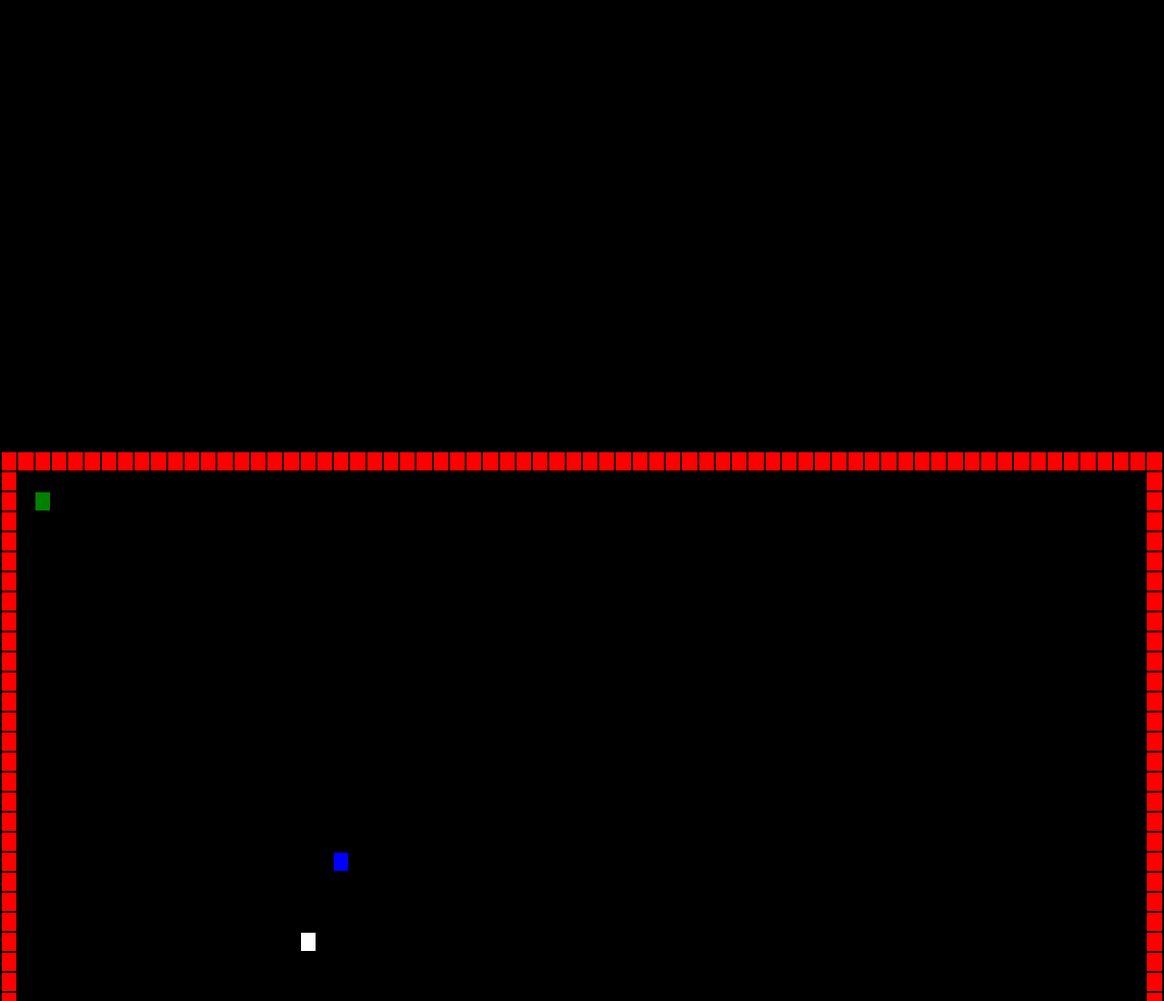
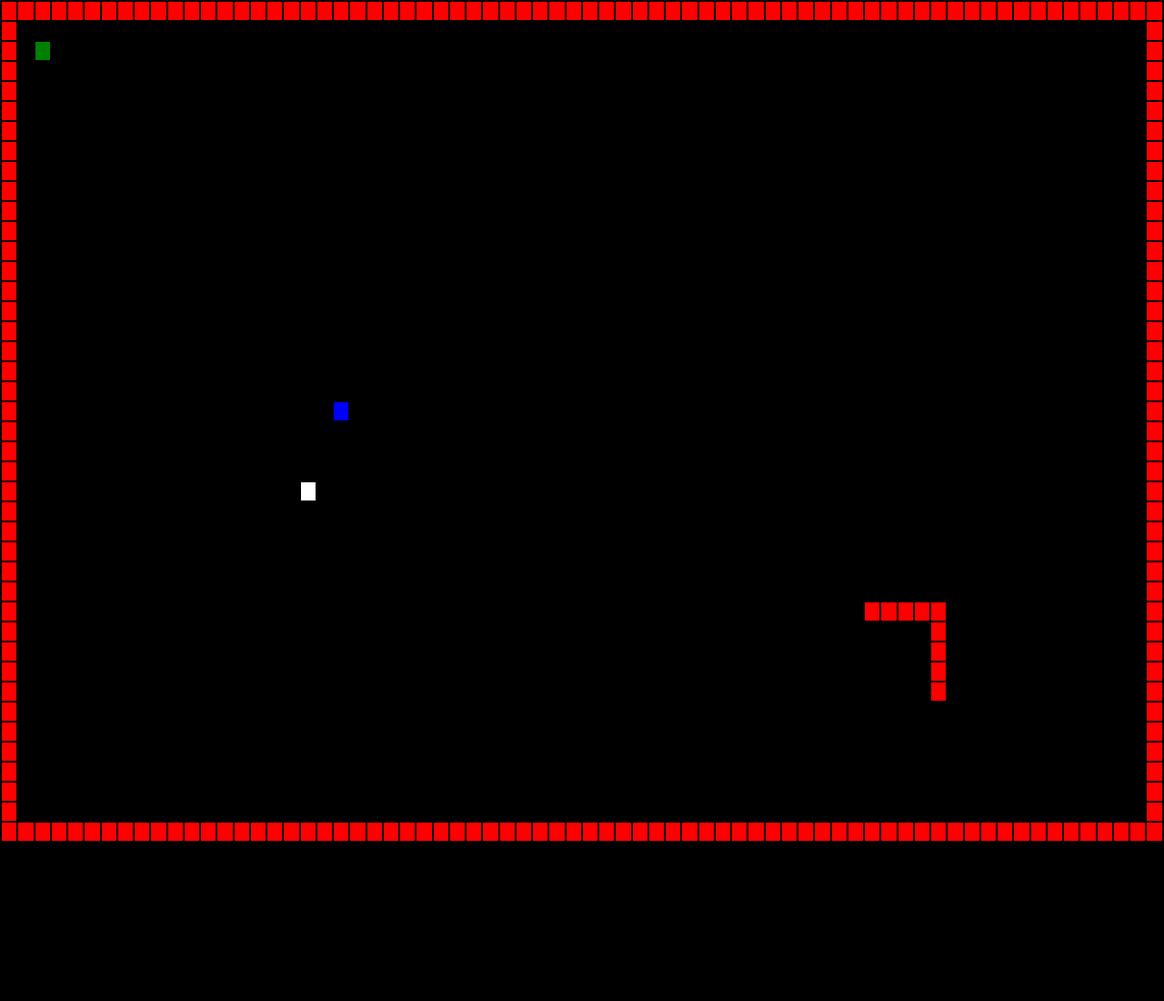
Before and after one commit to apsnakes/apsnake, a plain HTML site: page index.html in a window 1280 px wide. Shown: the top 1100 px of the page at 91% size. After the commit the page ends 926 px from the top, so only its background shows below. Drawn offline with Linux system fonts and the light colour scheme.

Commit message:
Update index.html

```diff
--- a/index.html
+++ b/index.html
@@ -7,8 +7,6 @@
     <link rel="stylesheet" href="snake.css">
 </head>
 <body>
-    <div id="game-area" tabindex="0" class="snake-game-container" style="left: 0px; top: 0px; width: 1275px; height: 495px;">
-    </div>
    <script src="snake.js"></script>
 
 </body>
```
